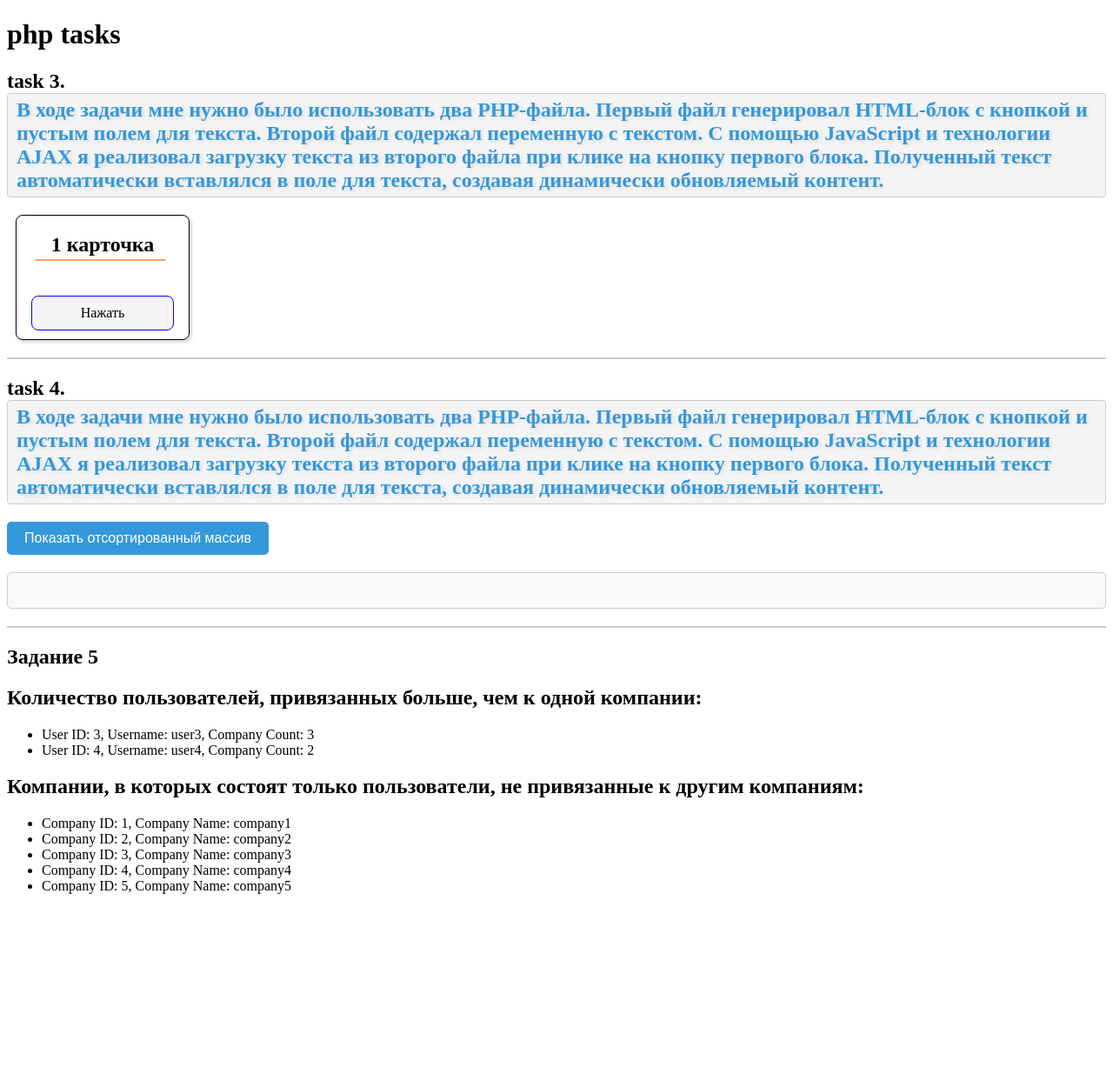
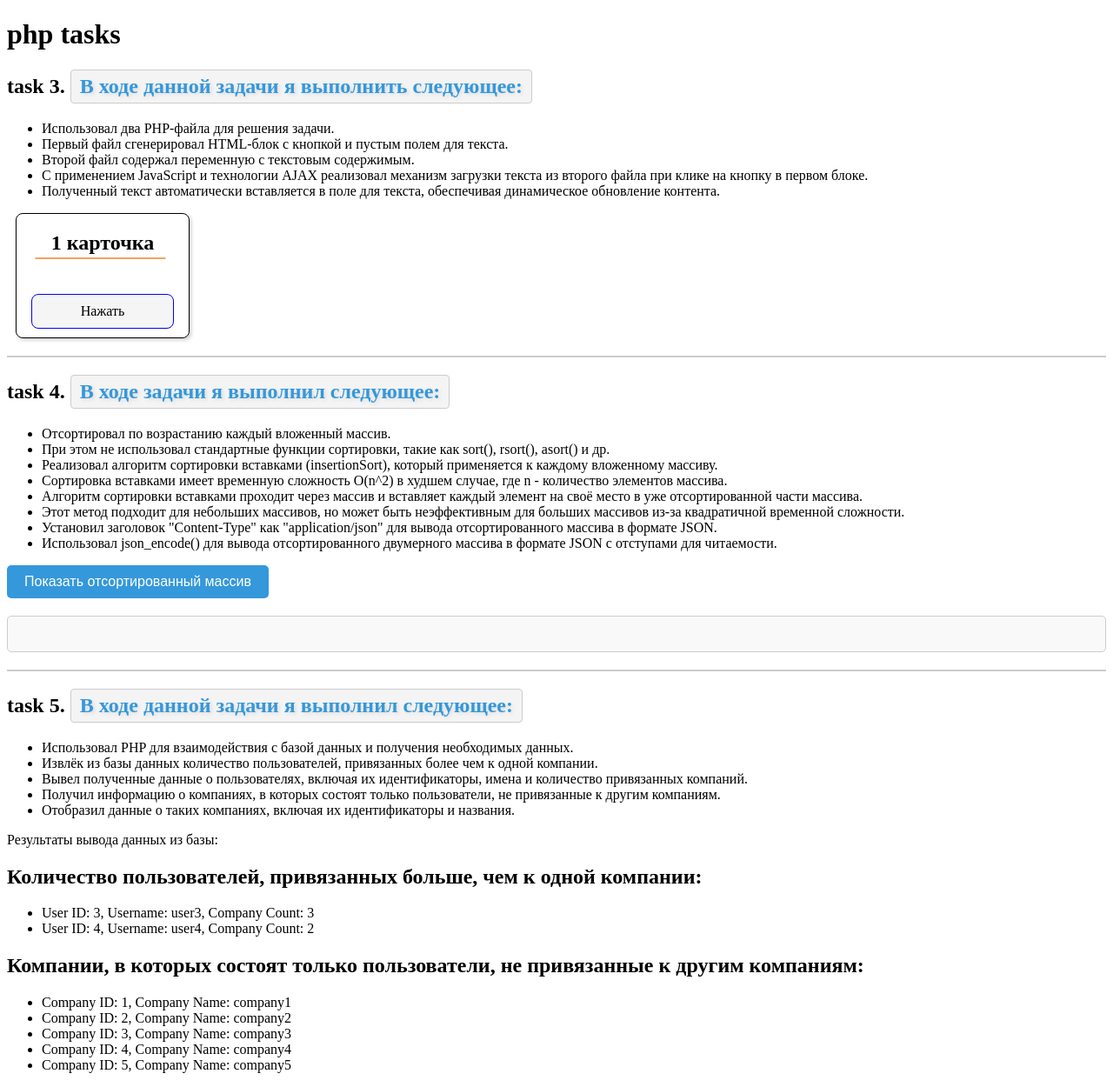
Before and after one commit to VladimirMakarof/InterviewPrepTests, a PHP site: page /php/index.php in a window 1280 px wide. Shown: the whole page at 87% size. Before the commit the page ends 1028 px from the top, so only its background shows below. Run offline with PHP 8.4, Linux system fonts and the light colour scheme; data comes from the database, SQL or seed files in the repository.

Commit message:
added a description of the tasks and what I did

```diff
--- a/Mitorra/php/index.php
+++ b/Mitorra/php/index.php
@@ -45,7 +45,16 @@ $resultCompaniesSingleUser = $conn->query($sqlCompaniesSingleUser);
   <h1>php tasks</h1>
 
   <!-- Блок для третьего задания -->
-  <h2>task 3. <span class="task">В ходе задачи мне нужно было использовать два PHP-файла. Первый файл генерировал HTML-блок с кнопкой и пустым полем для текста. Второй файл содержал переменную с текстом. С помощью JavaScript и технологии AJAX я реализовал загрузку текста из второго файла при клике на кнопку первого блока. Полученный текст автоматически вставлялся в поле для текста, создавая динамически обновляемый контент.</span> </h2>
+  <h2>task 3. <span class="task">В ходе данной задачи я выполнить следующее:</span> </h2>
+
+  <ul>
+    <li>Использовал два PHP-файла для решения задачи.</li>
+    <li>Первый файл сгенерировал HTML-блок с кнопкой и пустым полем для текста.</li>
+    <li>Второй файл содержал переменную с текстовым содержимым.</li>
+    <li>С применением JavaScript и технологии AJAX реализовал механизм загрузки текста из второго файла при клике на кнопку в первом блоке.</li>
+    <li>Полученный текст автоматически вставляется в поле для текста, обеспечивая динамическое обновление контента.</li>
+  </ul>
+
   <div class="card card_task1">
     <div class="card__content">
       <div class="card__title">1 карточка</div>
@@ -58,7 +67,19 @@ $resultCompaniesSingleUser = $conn->query($sqlCompaniesSingleUser);
   <div class="divider"></div>
 
   <!-- Блок для четвёртого задания -->
-  <h2>task 4. <span class="task">В ходе задачи мне нужно было использовать два PHP-файла. Первый файл генерировал HTML-блок с кнопкой и пустым полем для текста. Второй файл содержал переменную с текстом. С помощью JavaScript и технологии AJAX я реализовал загрузку текста из второго файла при клике на кнопку первого блока. Полученный текст автоматически вставлялся в поле для текста, создавая динамически обновляемый контент.</span> </h2>
+  <h2>task 4. <span class="task">В ходе задачи я выполнил следующее:</span> </h2>
+
+  <ul>
+    <li>Отсортировал по возрастанию каждый вложенный массив.</li>
+    <li>При этом не использовал стандартные функции сортировки, такие как sort(), rsort(), asort() и др.</li>
+    <li>Реализовал алгоритм сортировки вставками (insertionSort), который применяется к каждому вложенному массиву.</li>
+    <li>Сортировка вставками имеет временную сложность O(n^2) в худшем случае, где n - количество элементов массива.</li>
+    <li>Алгоритм сортировки вставками проходит через массив и вставляет каждый элемент на своё место в уже отсортированной части массива.</li>
+    <li>Этот метод подходит для небольших массивов, но может быть неэффективным для больших массивов из-за квадратичной временной сложности.</li>
+    <li>Установил заголовок "Content-Type" как "application/json" для вывода отсортированного массива в формате JSON.</li>
+    <li>Использовал json_encode() для вывода отсортированного двумерного массива в формате JSON с отступами для читаемости.</li>
+  </ul>
+
 
 
   <button id="showSortedButton">Показать отсортированный массив</button>
@@ -67,7 +88,15 @@ $resultCompaniesSingleUser = $conn->query($sqlCompaniesSingleUser);
   <!-- Разделитель -->
   <div class="divider"></div>
 
-  <h2>Задание 5</h2>
+  <h2>task 5. <span class="task">В ходе данной задачи я выполнил следующее:</span> </h2>
+  <ul>
+    <li>Использовал PHP для взаимодействия с базой данных и получения необходимых данных.</li>
+    <li>Извлёк из базы данных количество пользователей, привязанных более чем к одной компании.</li>
+    <li>Вывел полученные данные о пользователях, включая их идентификаторы, имена и количество привязанных компаний.</li>
+    <li>Получил информацию о компаниях, в которых состоят только пользователи, не привязанные к другим компаниям.</li>
+    <li>Отобразил данные о таких компаниях, включая их идентификаторы и названия.</li>
+  </ul>
+  <p>Результаты вывода данных из базы:</p>
 
   <h2>Количество пользователей, привязанных больше, чем к одной компании:</h2>
 
```
Also changed, not shown: Mitorra/index.html (+57 -4 lines), Mitorra/style/style.css (+25 -21 lines).
